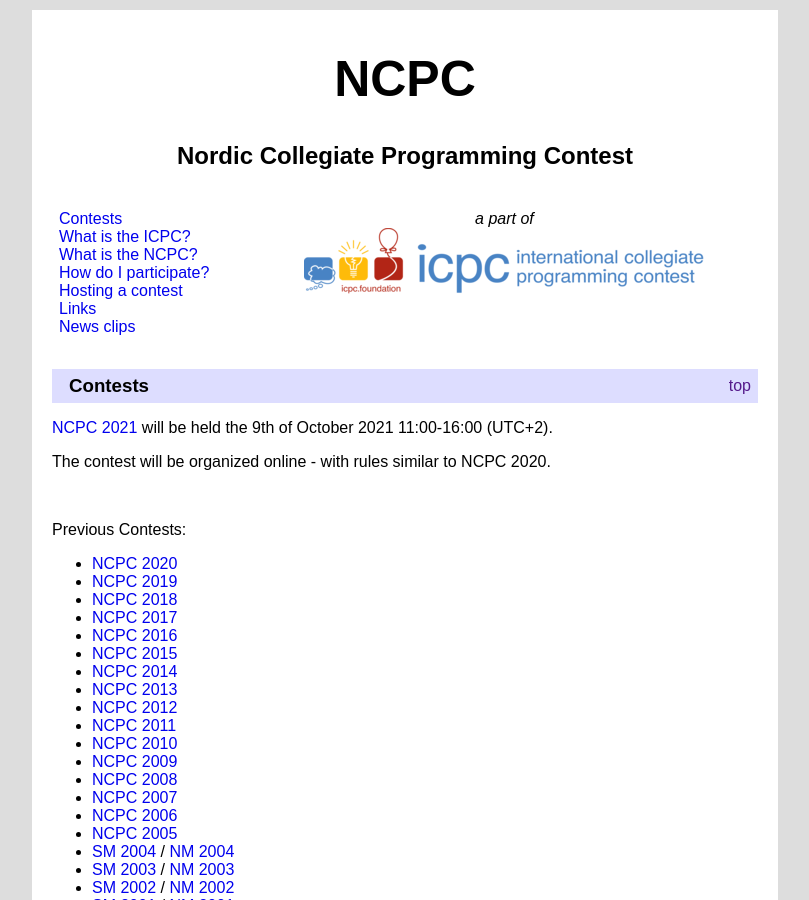
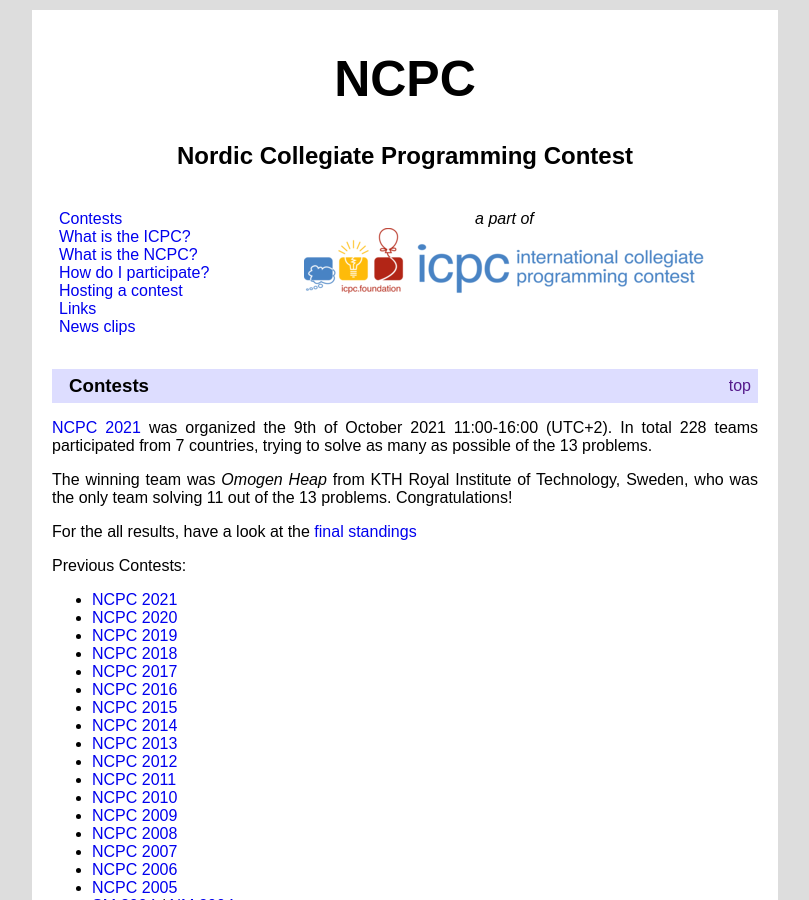
Before and after one commit to icpc/ncpc-web, a Jekyll site: the page built from index.html, in a window 1280 px wide and 900 px high. Shown: the whole window, without its empty margins (235-1044 px from the left). Built offline with Jekyll 4.4.1, drawn with Linux system fonts in a browser that asks for light colours; some of the changed text lies outside the part shown.

Commit message:
[ncpc2021] update to reflect contest has been organized and add congratualtions

```diff
--- a/_layouts/contestpage.html
+++ b/_layouts/contestpage.html
@@ -11,7 +11,7 @@
       <a href="#sites">Participating sites</a><br />
       <a href="#rules">Rules</a><br />
       <br />
-      <a href="{{ site.url }}">Back to main NCPC page</a><br />
+      <a href="/">Back to main NCPC page</a><br />
     </td>
     <td style="text-align: center">
       <i>a part of</i><br />
--- a/index.html
+++ b/index.html
@@ -35,28 +35,18 @@
 </td></tr></table>
 
 <p>
-    <a href="/ncpc2021">NCPC 2021</a> will be held the 9th of October 2021 11:00-16:00 (UTC+2).
+    <a href="/ncpc2021">NCPC 2021</a> was organized the 9th of October 2021 11:00-16:00 (UTC+2). In total 228 teams participated from 7 countries, trying to solve as many as possible of the 13 problems.
 </p>
-<p>
-    The contest will be organized online - with rules similar to NCPC 2020.
-</p>
+<p> The winning team was <i>Omogen Heap</i> from KTH Royal Institute of Technology, Sweden, who was the only team solving 11 out of the 13 problems. Congratulations!</p>
+<p>For the all results, have a look at the <a href="https://ncpc21.kattis.com/standings">final standings</a>
 <br>
-<!--
-<p>
-<a href="/ncpc2020">NCPC 2020</a> was held on the 7th of November 2020, 11-16 CET (UTC+1). </p>
-<p>
-221 teams from 27 different universities competed throughout the Nordic and Baltic countries. The winning team was <i>Gamlebamserne</i> from University of Copenhagen, Denmark, who solved 12 out of 13 problems. Congratulations!
-</p>
-<p>For the all results, have a look at the <a href="https://ncpc20.kattis.com/standings">final standings</a>.
-</p>
-
--->
 
 <p>
 Previous Contests:
 </p>
 
 <ul>
+<li><a href="ncpc2021/">NCPC 2021</a></li>
 <li><a href="ncpc2020/">NCPC 2020</a></li>
 <li><a href="ncpc2019/">NCPC 2019</a></li>
 <li><a href="ncpc2018/">NCPC 2018</a></li>
--- a/ncpc2021/index.html
+++ b/ncpc2021/index.html
@@ -20,12 +20,16 @@
 </table>
 
 <p>
-  NCPC 2021 will be held on {{ page.dateTime }}.
+  NCPC 2021 was organized the {{ page.dateTime }}. In total 228 teams participated from 7 countries, trying to solve as many as possible of the 13 problems.
 </p>
+<p> The winning team was <i>Omogen Heap</i> from KTH Royal Institute of Technology, Sweden, who was the only team solving 11 out of the 13 problems. Congratulations!</p>
+<p>For the all results, have a look at the <a href="https://ncpc21.kattis.com/standings">final standings</a>
 
+<!--
 <p>
 The <a href="https://icpc.global/regionals/finder/Nordic-2021">registration</a> closed the 7th of October.
 </p>
+-->
 
 <p>Contest links:
 <ul>
```
Also changed, not shown: other parts of index.html (+1 -1 lines), other parts of ncpc2021/index.html (+1 -1 lines).
